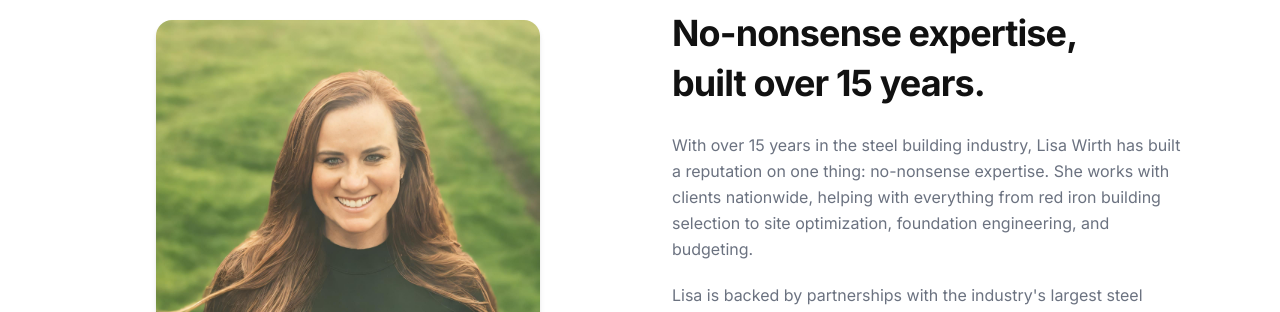
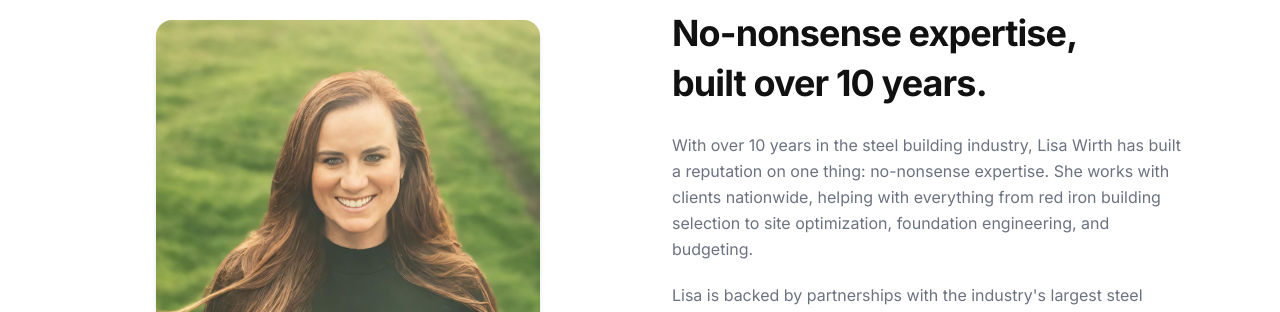
Before and after one commit to Broughsef87/shesellsrediron, a Next.js app: page / in a window 1280 px wide. Shown: the part 980-1292 px from the top of the page. Built offline with nearby package versions, Linux system fonts and the light colour scheme.

Commit message:
Correcting experience to exactly 10 years

```diff
--- a/app/page.tsx
+++ b/app/page.tsx
@@ -108,10 +108,10 @@ export default function Home() {
                 About Lisa
               </p>
               <h2 className="text-3xl md:text-4xl font-bold tracking-tight leading-snug mb-6">
-                No-nonsense expertise,<br />built over 15 years.
+                No-nonsense expertise,<br />built over 10 years.
               </h2>
               <p className="text-[#6B7280] leading-relaxed mb-5">
-                With over 15 years in the steel building industry, Lisa Wirth has built a reputation on
+                With over 10 years in the steel building industry, Lisa Wirth has built a reputation on
                 one thing: no-nonsense expertise. She works with clients nationwide, helping with
                 everything from red iron building selection to site optimization, foundation engineering,
                 and budgeting.
```
